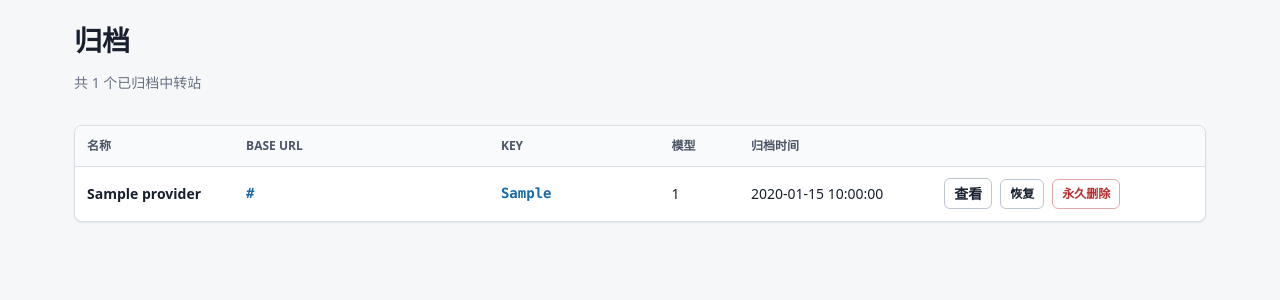
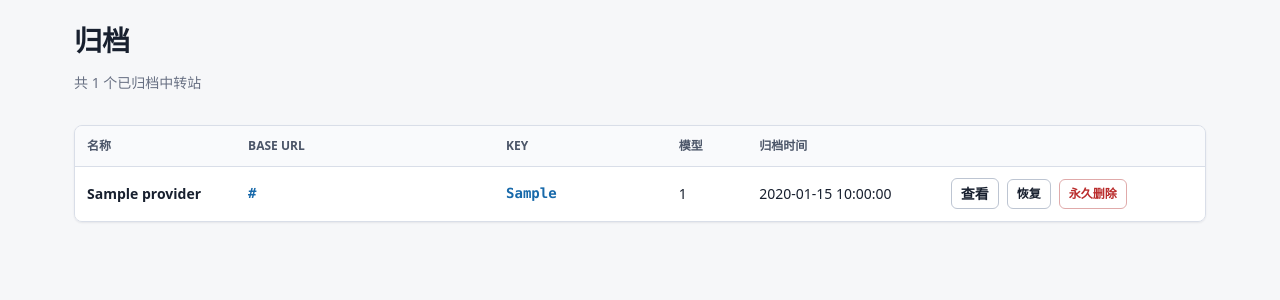
Before and after one commit to Forensax/Keys, a FastAPI app: template app/templates/archive.html in a window 1280 px wide. Shown: the part 56-356 px from the top of the page. Run offline with FastAPI, Linux system fonts and the light colour scheme; the template is opened without the code that fills it: most values are stand-ins (such as "Sample title", 1, 10 or a date in 2020).

Commit message:
Fix home action column width

```diff
--- a/app/static/styles.css
+++ b/app/static/styles.css
@@ -319,7 +319,7 @@ button.small {
 table {
   border-collapse: collapse;
   table-layout: fixed;
-  min-width: 1120px;
+  min-width: 1144px;
   width: 100%;
 }
 
@@ -345,7 +345,7 @@ table {
 }
 
 .col-actions {
-  width: 176px;
+  width: 200px;
 }
 
 .archive-col-name {
@@ -675,6 +675,8 @@ tr:last-child td {
 
 .action-cell {
   overflow: visible;
+  padding-left: 8px;
+  padding-right: 8px;
 }
 
 .model-cell {
```
